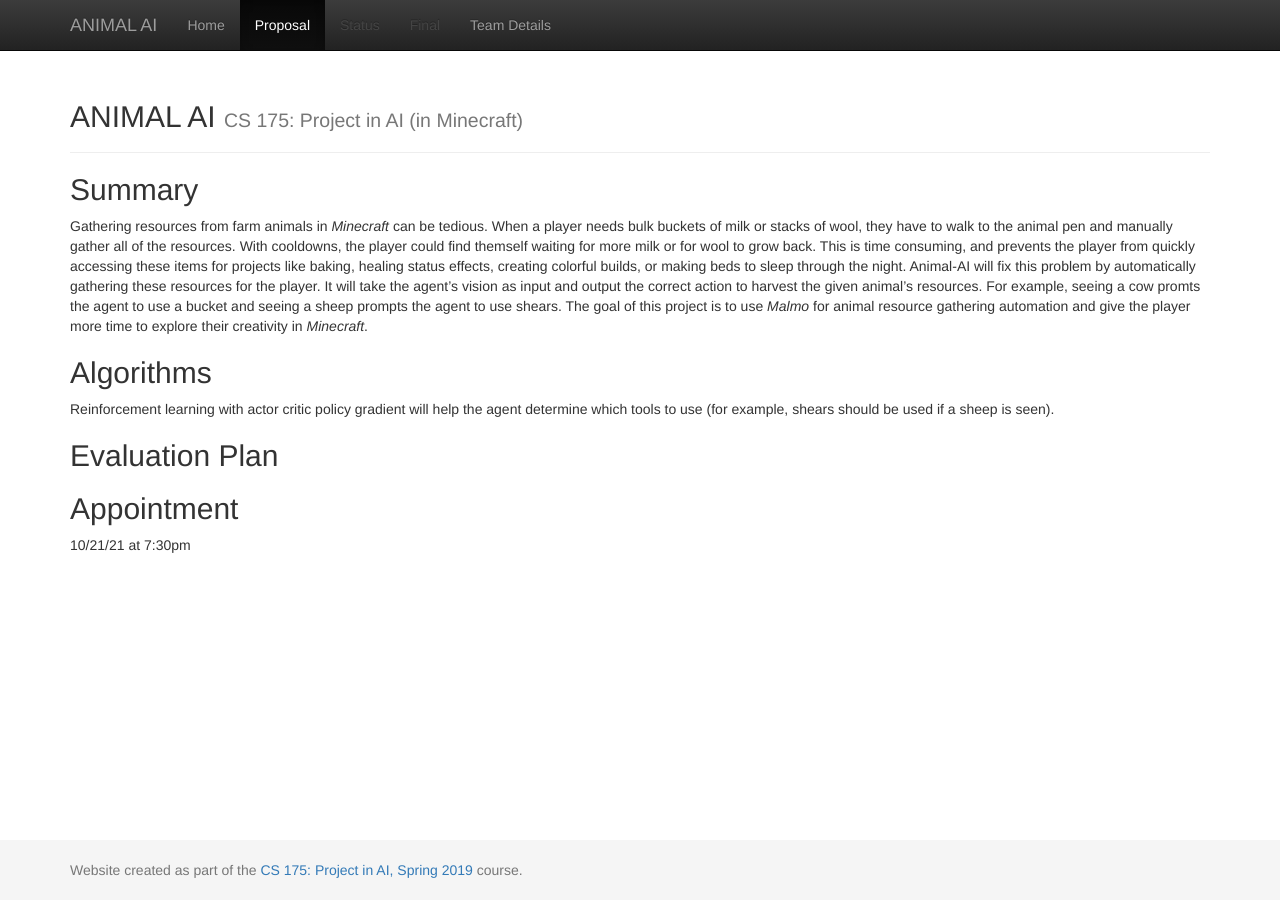
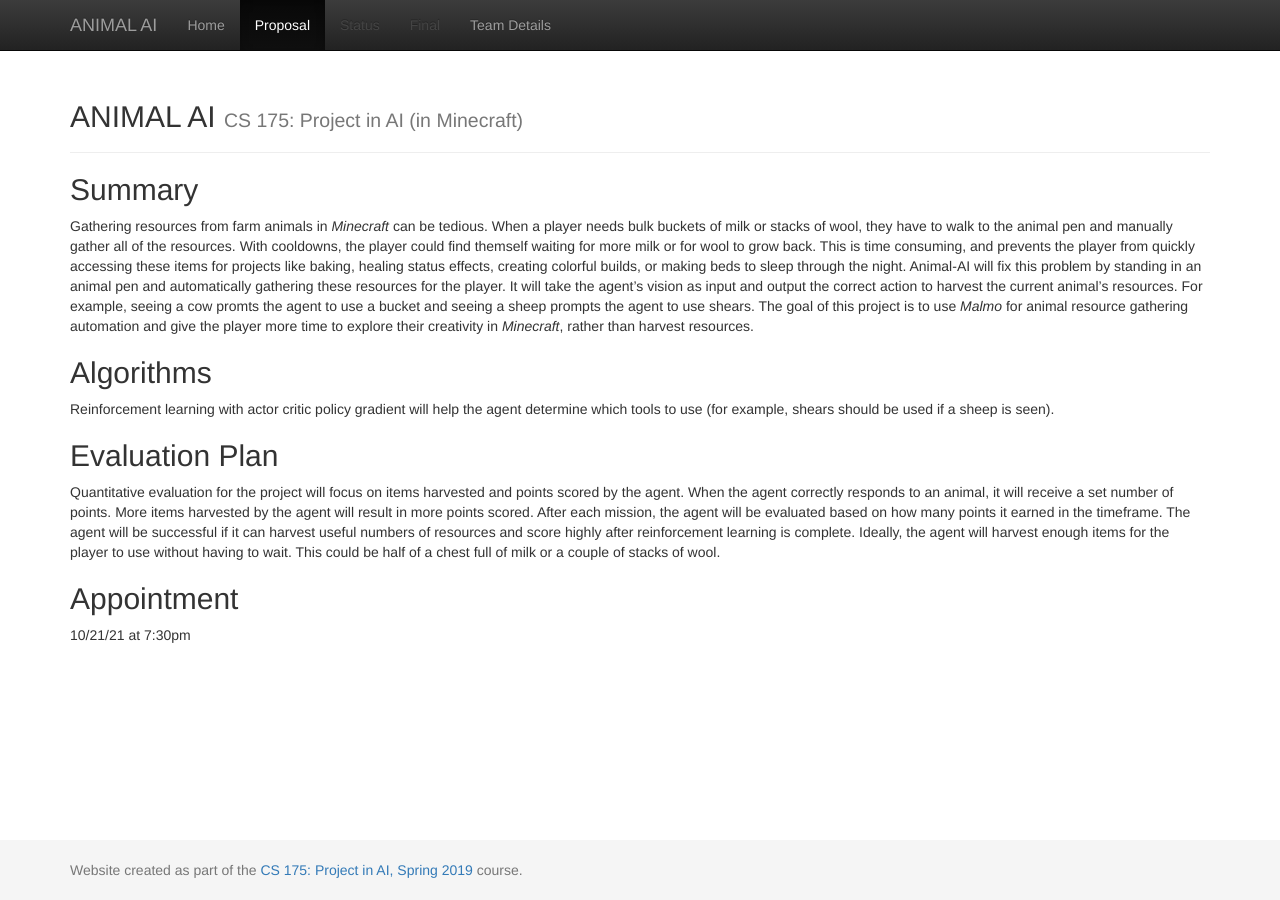
Before and after one commit to brandonmeyer/BarnyardBot, a Jekyll site: the page built from docs/proposal.md, in a window 1280 px wide. Built offline with Jekyll 4.4.1, drawn with Linux system fonts in a browser that asks for light colours.

Commit message:
Update proposal.md

```diff
--- a/docs/proposal.md
+++ b/docs/proposal.md
@@ -4,14 +4,13 @@ title: Proposal
 ---
 
 ## Summary
-Gathering resources from farm animals in *Minecraft* can be tedious. When a player needs bulk buckets of milk or stacks of wool, they have to walk to the animal pen and manually gather all of the resources. With cooldowns, the player could find themself waiting for more milk or for wool to grow back. This is time consuming, and prevents the player from quickly accessing these items for projects like baking, healing status effects, creating colorful builds, or making beds to sleep through the night. Animal-AI will fix this problem by automatically gathering these resources for the player. It will take the agent's vision as input and output the correct action to harvest the given animal's resources. For example, seeing a cow promts the agent to use a bucket and seeing a sheep prompts the agent to use shears. The goal of this project is to use *Malmo* for animal resource gathering automation and give the player more time to explore their creativity in *Minecraft*.
-
+Gathering resources from farm animals in *Minecraft* can be tedious. When a player needs bulk buckets of milk or stacks of wool, they have to walk to the animal pen and manually gather all of the resources. With cooldowns, the player could find themself waiting for more milk or for wool to grow back. This is time consuming, and prevents the player from quickly accessing these items for projects like baking, healing status effects, creating colorful builds, or making beds to sleep through the night. Animal-AI will fix this problem by standing in an animal pen and automatically gathering these resources for the player. It will take the agent's vision as input and output the correct action to harvest the current animal's resources. For example, seeing a cow promts the agent to use a bucket and seeing a sheep prompts the agent to use shears. The goal of this project is to use *Malmo* for animal resource gathering automation and give the player more time to explore their creativity in *Minecraft*, rather than harvest resources.
 
 ## Algorithms
 Reinforcement learning with actor critic policy gradient will help the agent determine which tools to use (for example, shears should be used if a sheep is seen).
 
 ## Evaluation Plan
-
+Quantitative evaluation for the project will focus on items harvested and points scored by the agent. When the agent correctly responds to an animal, it will receive a set number of points. More items harvested by the agent will result in more points scored. After each mission, the agent will be evaluated based on how many points it earned in the timeframe.  The agent will be successful if it can harvest useful numbers of resources and score highly after reinforcement learning is complete. Ideally, the agent will harvest enough items for the player to use without having to wait. This could be half of a chest full of milk or a couple of stacks of wool.
 
 ## Appointment
 10/21/21 at 7:30pm
```
